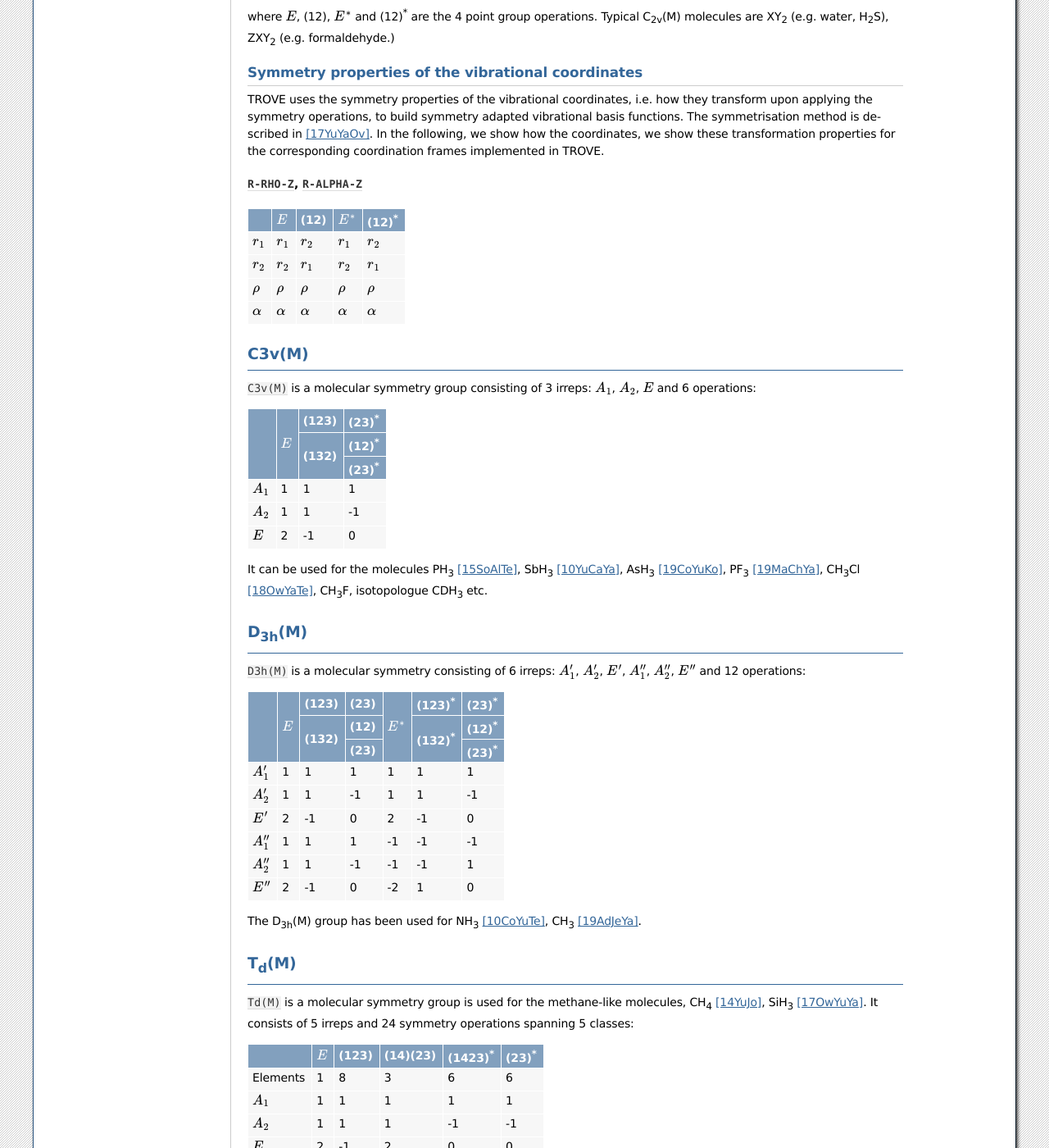
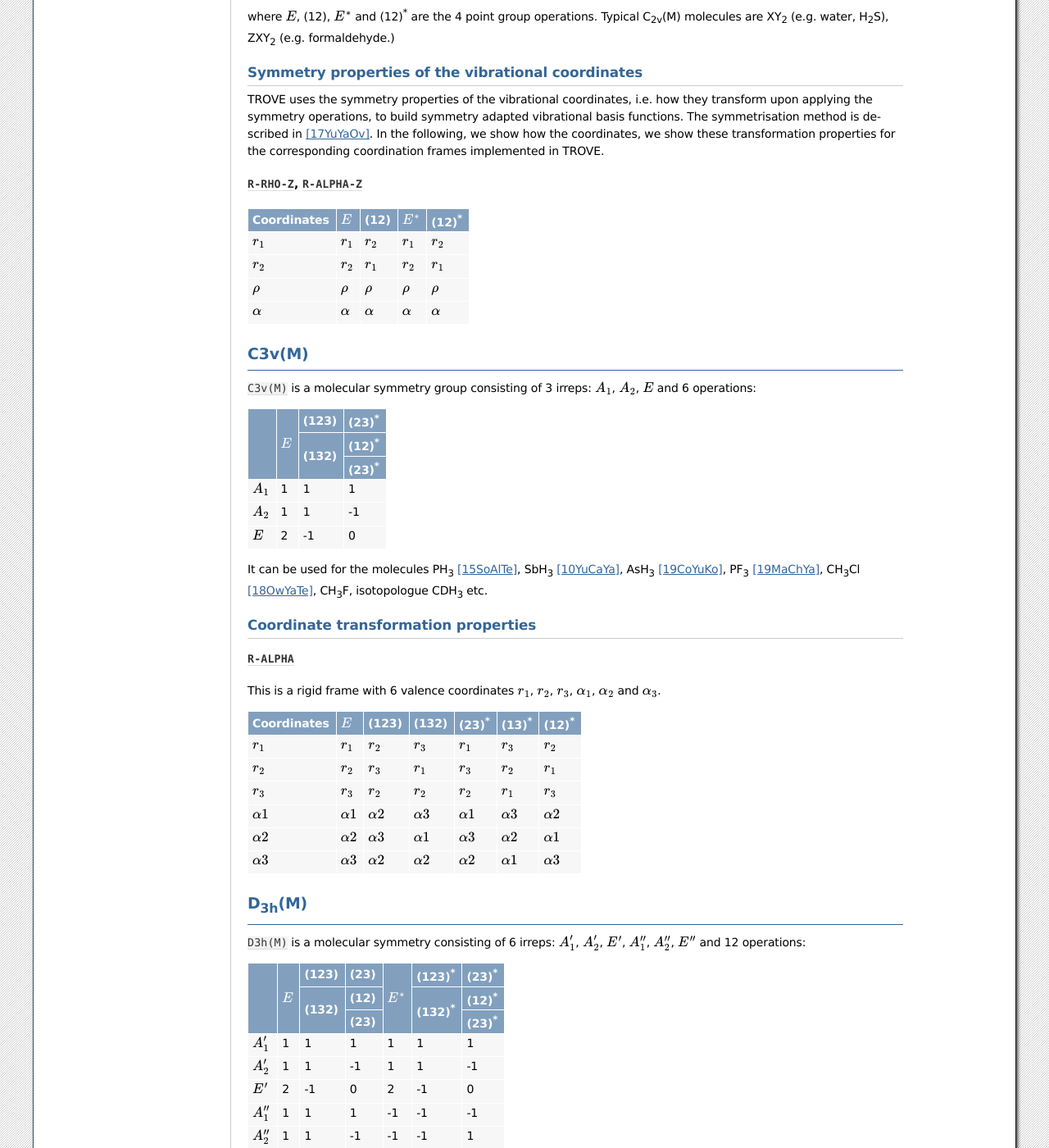
Before and after one commit to Trovemaster/TROVE, a Sphinx documentation site: the page built from docs/source/symmetry.rst, in a window 1280 px wide and 1400 px high, scrolled down 771 px. Shown: the whole window at 82% size. Built offline with Sphinx 7.4.7, drawn with Linux system fonts in a browser that asks for light colours; formulas are drawn with MathJax 3; some of the changed text lies outside the part shown.

Commit message:
symmerty

````diff
--- a/docs/source/frames.rst
+++ b/docs/source/frames.rst
@@ -84,7 +84,7 @@ This ``Transform`` type is very similar to ``R-RHO-Z``, but with the molecular f
 
 
 ``R-ALPHA-Z``
-^^^^^^^^^^^
+^^^^^^^^^^^^^
 
 - ``R-ALPHA-Z`` is very similar to ``R-RHO-Z`` with the difference in the bending coordinate, which in the interbond angle :math:`\alpha` in this case. In the ```Rigid` reference configuration, it is a displacement from the equilibrium value :math:`\alpha_{\rm e}`:
 .. math::
--- a/docs/source/symmetry.rst
+++ b/docs/source/symmetry.rst
@@ -60,7 +60,7 @@ TROVE uses the symmetry properties of the vibrational coordinates, i.e. how they
 
 
 +--------------+---------------+--------------+---------------+---------------+
-|              | :math:`E`     |     (12)\    |  :math:`E^*`  |(12)\ :sup:`*` |
+| Coordinates  | :math:`E`     |     (12)\    |  :math:`E^*`  |(12)\ :sup:`*` |
 +==============+===============+==============+===============+===============+
 |:math:`r_1`   | :math:`r_1`   |  :math:`r_2` |:math:`r_1`    |  :math:`r_2`  |
 +--------------+---------------+--------------+---------------+---------------+
@@ -96,6 +96,35 @@ C3v(M)
 +------------+------------+-------+----------------+
 
 It can be used for the molecules PH\ :sub:`3` [15SoAlTe]_, SbH\ :sub:`3` [10YuCaYa]_, AsH\ :sub:`3` [19CoYuKo]_, PF\ :sub:`3` [19MaChYa]_, CH\ :sub:`3`\ Cl [18OwYaTe]_, CH\ :sub:`3`\ F, isotopologue CDH\ :sub:`3` etc.
+
+
+Coordinate transformation properties
+------------------------------------
+
+
+``R-ALPHA``
+^^^^^^^^^^^
+
+This is a rigid frame with 6 valence coordinates :math:`r_1`, :math:`r_2`, :math:`r_3`, :math:`\alpha_1`, :math:`\alpha_2` and :math:`\alpha_3`.
+
+
++----------------+----------------+------------------+------------------+------------------+-------------------+------------------+
+| Coordinates    |     :math:`E`  |    (123)\        |       (132)\     |    (23)\ :sup:`*`|    (13)\ :sup:`*` |    (12)\ :sup:`*`|
++================+================+==================+==================+==================+===================+==================+
+|    :math:`r_1` |    :math:`r_1` |     :math:`r_2`  |     :math:`r_3`  |     :math:`r_1`  |      :math:`r_3`  |     :math:`r_2`  |
++----------------+----------------+------------------+------------------+------------------+-------------------+------------------+
+|    :math:`r_2` |    :math:`r_2` |     :math:`r_3`  |     :math:`r_1`  |     :math:`r_3`  |      :math:`r_2`  |     :math:`r_1`  |
++----------------+----------------+------------------+------------------+------------------+-------------------+------------------+
+|    :math:`r_3` |    :math:`r_3` |     :math:`r_2`  |     :math:`r_2`  |     :math:`r_2`  |      :math:`r_1`  |     :math:`r_3`  |
++----------------+----------------+------------------+------------------+------------------+-------------------+------------------+
+|:math:`\alpha1` |:math:`\alpha1` | :math:`\alpha2`  | :math:`\alpha3`  | :math:`\alpha1`  |  :math:`\alpha3`  | :math:`\alpha2`  |
++----------------+----------------+------------------+------------------+------------------+-------------------+------------------+
+|:math:`\alpha2` |:math:`\alpha2` | :math:`\alpha3`  | :math:`\alpha1`  | :math:`\alpha3`  |  :math:`\alpha2`  | :math:`\alpha1`  |
++----------------+----------------+------------------+------------------+------------------+-------------------+------------------+
+|:math:`\alpha3` |:math:`\alpha3` | :math:`\alpha2`  | :math:`\alpha2`  | :math:`\alpha2`  |  :math:`\alpha1`  | :math:`\alpha3`  |
++----------------+----------------+------------------+------------------+------------------+-------------------+------------------+
+
+
 
 
 D\ :sub:`3h`\ (M)
````
